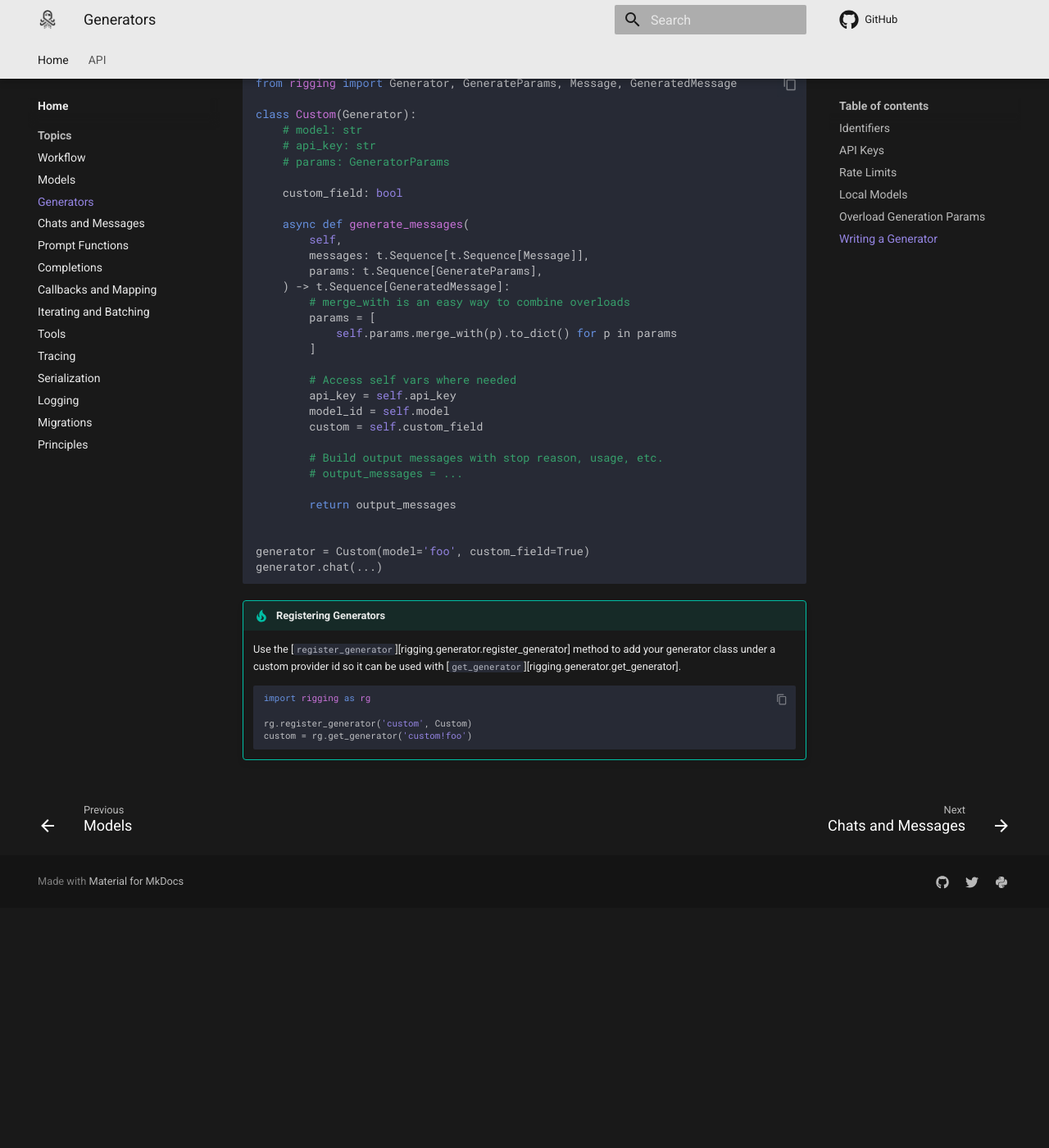
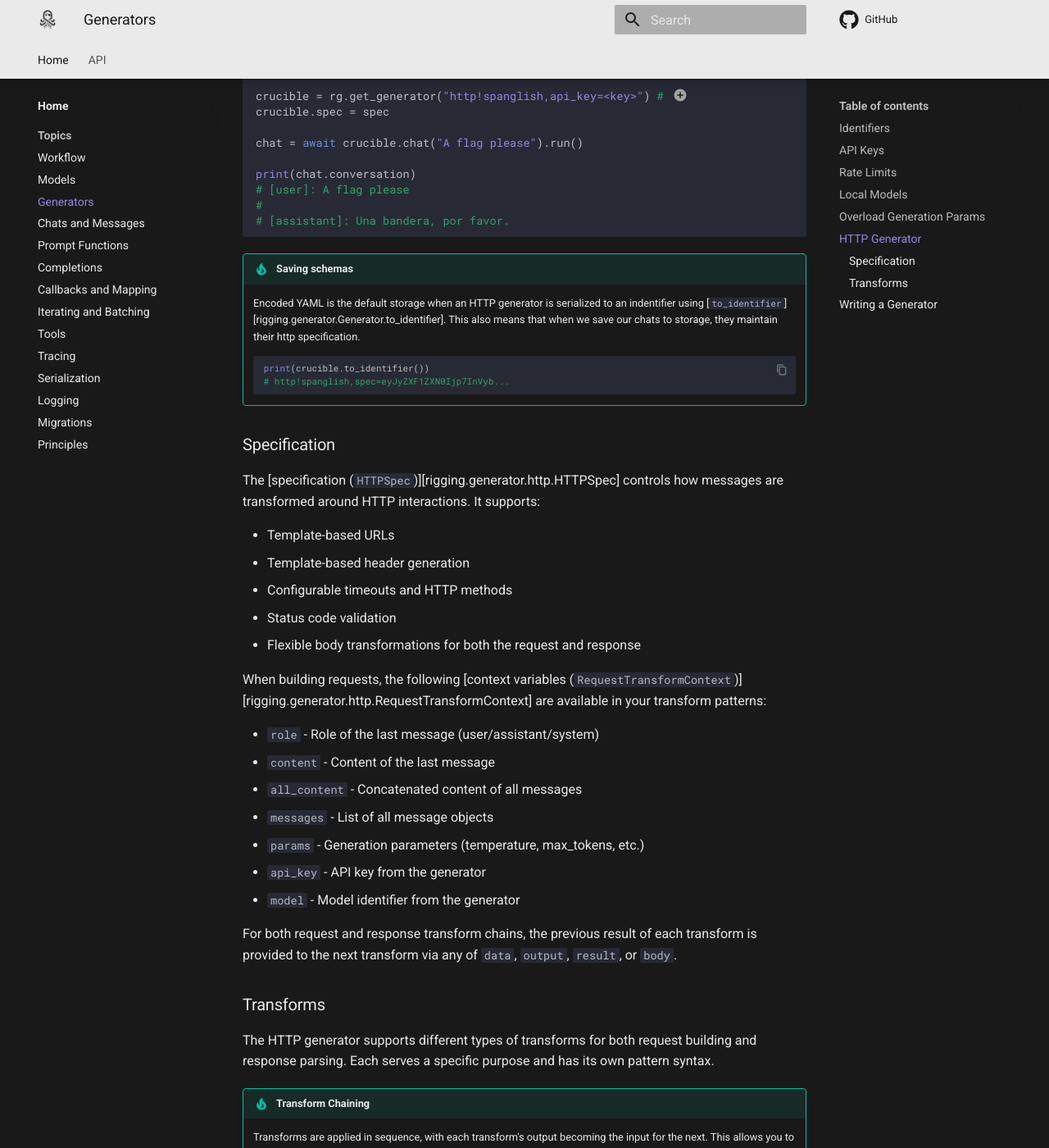
Before and after one commit to dreadnode/rigging, an MkDocs documentation site: the page built from docs/topics/generators.md, in a window 1280 px wide and 1400 px high, scrolled down 4776 px. Shown: the whole window at 82% size. Built offline with MkDocs 1.6.1 and Material for MkDocs 9.7.7, drawn with Linux system fonts in a browser that asks for light colours; comment, search, counter and statistics services are not loaded; before the commit the page ends 5883 px from its top, so only the background shows below that; some of the changed text lies outside the part shown.

Commit message:
Add HTTP Generator docs

````diff
--- a/docs/topics/generators.md
+++ b/docs/topics/generators.md
@@ -190,6 +190,160 @@ params by using the associated [`.with_()`][rigging.chat.ChatPipeline.with_] fun
         print(chat.last.content)
     ```
 
+## HTTP Generator
+
+The [`HTTPGenerator`][rigging.generator.http.HTTPGenerator] allows you to wrap any HTTP endpoint as a generator,
+making it easy to integrate external LLMs or AI services into your Rigging pipelines. It works by
+defining a specification that maps message content into HTTP requests and parses responses back into
+messages.
+
+The specification is assigned to the [`.spec`][rigging.generator.http.HTTPGenerator.spec] field on the generator,
+and can be applied as a Python dictionary, JSON string, YAML string, or base64 encoded JSON/YAML string.
+
+This flexibility allows you to easily share and reuse specifications across different parts of your application.
+
+```python
+import rigging as rg
+
+spec = r"""
+request:
+  url: "https://{{ model }}.crucible.dreadnode.io/submit"
+  headers:
+    "X-Api-Key": "{{ api_key }}"
+    "Content-Type": "application/json"
+  transforms:
+    - type: "json"
+      pattern: {
+        "data": "$content"
+      }
+response:
+  transforms:
+    - type: "jsonpath"
+      pattern: $.flag,output,message
+"""
+
+crucible = rg.get_generator("http!spanglish,api_key=<key>") # (1)
+crucible.spec = spec
+
+chat = await crucible.chat("A flag please").run()
+
+print(chat.conversation)
+# [user]: A flag please
+#
+# [assistant]: Una bandera, por favor.
+```
+
+1. Were are using the `.model` field on the generator to carry our crucible challenge
+
+!!! tip "Saving schemas"
+
+    Encoded YAML is the default storage when an HTTP generator is serialized to an indentifier using
+    [`to_identifier`][rigging.generator.Generator.to_identifier]. This also means that when we save
+    our chats to storage, they maintain their http specification.
+
+    ```py
+    print(crucible.to_identifier())
+    # http!spanglish,spec=eyJyZXF1ZXN0Ijp7InVyb...
+    ```
+
+### Specification
+
+The [specification (`HTTPSpec`)][rigging.generator.http.HTTPSpec] controls how messages are transformed around HTTP interactions. It supports:
+
+- Template-based URLs
+- Template-based header generation
+- Configurable timeouts and HTTP methods
+- Status code validation
+- Flexible body transformations for both the request and response
+
+When building requests, the following [context variables (`RequestTransformContext`)][rigging.generator.http.RequestTransformContext]
+are available in your transform patterns:
+
+- `role` - Role of the last message (user/assistant/system)
+- `content` - Content of the last message
+- `all_content` - Concatenated content of all messages
+- `messages` - List of all message objects
+- `params` - Generation parameters (temperature, max_tokens, etc.)
+- `api_key` - API key from the generator
+- `model` - Model identifier from the generator
+
+For both request and response transform chains, the previous result of each transform is
+provided to the next transform via any of `data`, `output`, `result`, or `body`.
+
+### Transforms
+
+The HTTP generator supports different types of transforms for both request building and response parsing.
+Each serves a specific purpose and has its own pattern syntax.
+
+!!! tip "Transform Chaining"
+
+    Transforms are applied in sequence, with each transform's output becoming the input for the next.
+    This allows you to build complex processing pipelines:
+
+    ```yaml
+    transforms:
+      - type: "jsonpath"
+        pattern: "$.data"  # Extract data object
+      - type: "jinja"
+        pattern: "{{ result | tojson }}"  # Convert to string
+      - type: "regex"
+        pattern: "message: (.*)"  # Extract specific field
+    ```
+
+**Jinja (request + response)**
+
+The `jinja` transform type provides full Jinja2 template syntax. Access context variables directly
+and use Jinja2 filters and control structures.
+
+```yaml
+transforms:
+  - type: "jinja"
+    pattern: >
+      {
+        "content": "{{ all_content }}",
+        "timestamp": "{{ now() }}",
+        {% if params.temperature > 0.5 %}
+        "mode": "creative"
+        {% endif %}
+      }
+```
+
+**JSON (request only)**
+
+The `json` transform type lets you build JSON request bodies using a template object. Use `$` prefix
+to reference context variables, with dot notation for nested access:
+
+```yaml
+transforms:
+  - type: "json"
+    pattern: {
+      "messages": "$messages",
+      "temperature": "$params.temperature",
+      "content": "$content",
+      "static_field": "hello"
+    }
+```
+
+**JSONPath (response only)**
+
+The `jsonpath` transform type uses [JSONPath](https://github.com/h2non/jsonpath-ng) expressions to extract data from JSON responses:
+
+```yaml
+transforms:
+  - type: "jsonpath"
+    pattern: "$.choices[0].message.content"
+```
+
+**Regex (response only)**
+
+The `regex` transform type uses regular expressions to extract content from text responses:
+
+```yaml
+transforms:
+  - type: "regex"
+    pattern: "<output>(.*?)</output>"
+```
+
 ## Writing a Generator
 
 All generators should inherit from the [`Generator`][rigging.generator.Generator] base class, and
````
Also changed, not shown: docs/api/generator.md (+1 -0 lines), 1 other file.
